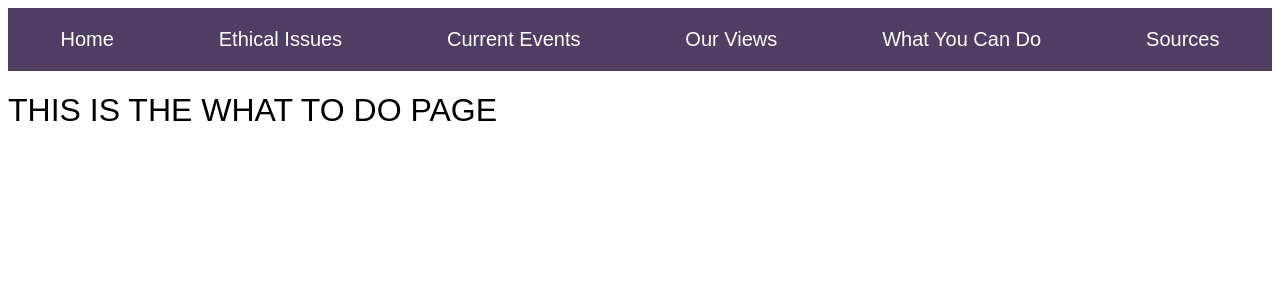
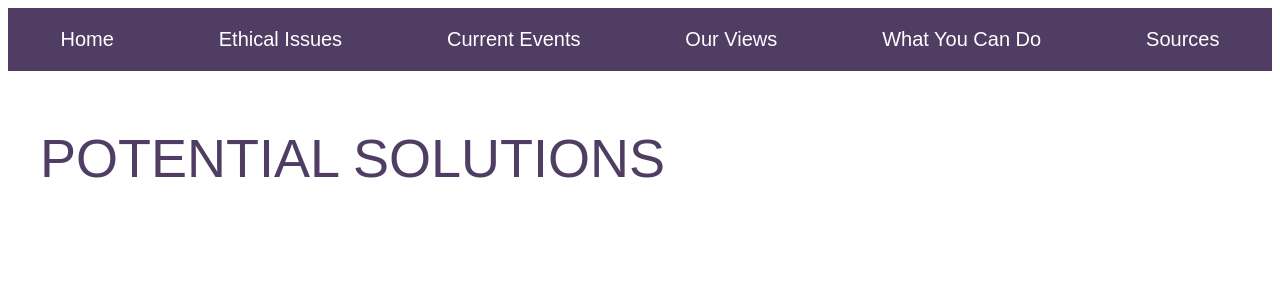
Before and after one commit to ameena-nia/SENG-601-Group5-Project, a React (Vite) app: page /todo in a window 1280 px wide. Shown: the top 300 px of the page. Built offline with nearby package versions, Linux system fonts and the light colour scheme; a web font is replaced by a local one.

Commit message:
Added ToDo styling file

```diff
--- /dev/null
+++ b/src/Pages/ToDo.css
@@ -0,0 +1,15 @@
+.todo-page {
+  font-size: 27px;
+  padding: 20px;
+  color: #4f3d64;
+  max-width: 1200px;
+  margin: 0 auto;
+}
+
+/*
+.homepage p {
+  font-size: 20px;
+  opacity: 0;
+  animation: slideIn 1s ease-out forwards;
+}
+*/
--- a/src/Pages/ToDo.jsx
+++ b/src/Pages/ToDo.jsx
@@ -1,9 +1,10 @@
 import React from "react";
+import "./ToDo.css"
 
 export default function ToDo (){
     return (
-        <div>
-            <h1>THIS IS THE WHAT TO DO PAGE</h1>
+        <div class="todo-page">
+            <h1>POTENTIAL SOLUTIONS</h1>
         </div>
 
     );
```
